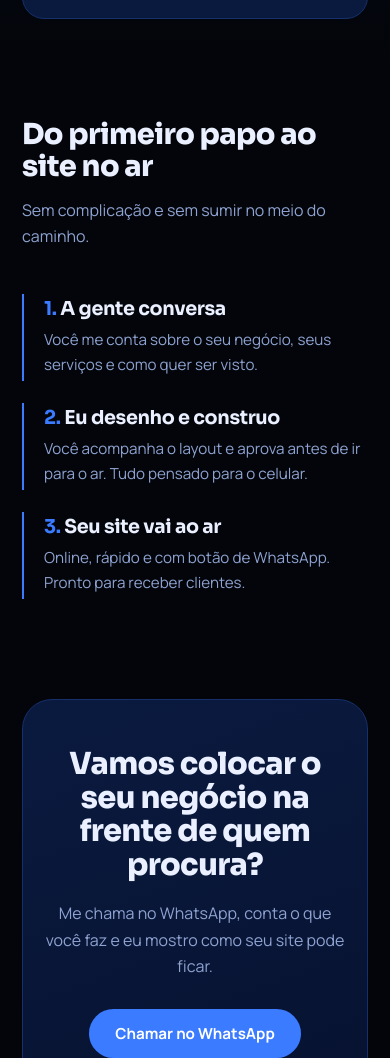
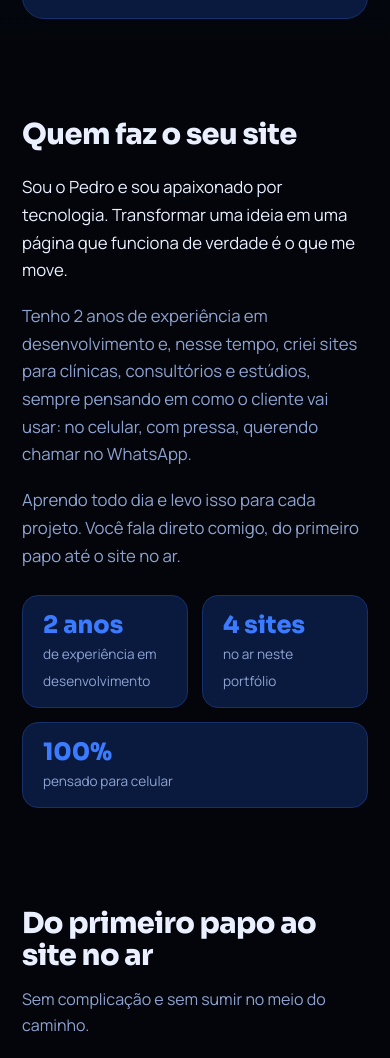
Before and after one commit to Pedro-F7/portfolio, a plain HTML site: page Pedro Francisco Sites.html in a window 390 px wide. Shown: the part 3281-4339 px from the top of the page. Drawn offline with Linux system fonts and the light colour scheme.

Commit message:
feat: portfólio Pedro Francisco Sites

```diff
--- a/index.html
+++ b/Pedro Francisco Sites.html
@@ -61,7 +61,7 @@ section{padding:70px 0}
 .info p{margin:0;color:var(--mut);font-size:.95rem;flex:1}
 .info a.go{margin-top:8px;font:700 .95rem var(--b);color:var(--blue);display:inline-flex;gap:6px}
 .info a.go:hover{color:#8db3ff}
-.steps{display:grid;grid-template-columns:repeat(3,1fr);gap:22px;counter-reset:s}
+.about{display:grid;grid-template-columns:minmax(0,.8fr) minmax(0,1.2fr);gap:44px;align-items:start}.about h2{font-size:clamp(1.8rem,4vw,2.7rem);font-weight:800}.about p{margin:0 0 18px;color:var(--mut);font-size:1.05rem;max-width:36em}.about p:first-child{color:var(--tx)}.facts{display:flex;gap:14px;flex-wrap:wrap;margin-top:26px}.fact{background:var(--card);border:1px solid var(--line);border-radius:16px;padding:14px 20px}.fact b{display:block;font:800 1.5rem var(--h);color:var(--blue)}.fact span{font-size:.85rem;color:var(--mut)}@media(max-width:820px){.about{grid-template-columns:minmax(0,1fr);gap:22px}.fact{flex:1;min-width:130px}}.steps{display:grid;grid-template-columns:repeat(3,1fr);gap:22px;counter-reset:s}
 .step{border-left:2px solid var(--blue);padding:4px 0 4px 20px;counter-increment:s}
 .step h3{font-size:1.2rem;margin-bottom:8px}
 .step h3::before{content:counter(s)". ";color:var(--blue)}
@@ -115,6 +115,8 @@ section{padding:50px 0}
 
 </div></div></section>
 
+<section id="sobre"><div class="wrap"><div class="about"><h2>Quem faz o seu site</h2><div><p>Sou o Pedro e sou apaixonado por tecnologia. Transformar uma ideia em uma página que funciona de verdade é o que me move.</p><p>Tenho 2 anos de experiência em desenvolvimento e, nesse tempo, criei sites para clínicas, consultórios e estúdios, sempre pensando em como o cliente vai usar: no celular, com pressa, querendo chamar no WhatsApp.</p><p>Aprendo todo dia e levo isso para cada projeto. Você fala direto comigo, do primeiro papo até o site no ar.</p><div class="facts"><div class="fact"><b>2 anos</b><span>de experiência em desenvolvimento</span></div><div class="fact"><b>4 sites</b><span>no ar neste portfólio</span></div><div class="fact"><b>100%</b><span>pensado para celular</span></div></div></div></div></div></section>
+
 <section><div class="wrap">
 <div class="sec-h"><h2>Do primeiro papo ao site no ar</h2><p>Sem complicação e sem sumir no meio do caminho.</p></div>
 <div class="steps">
```
